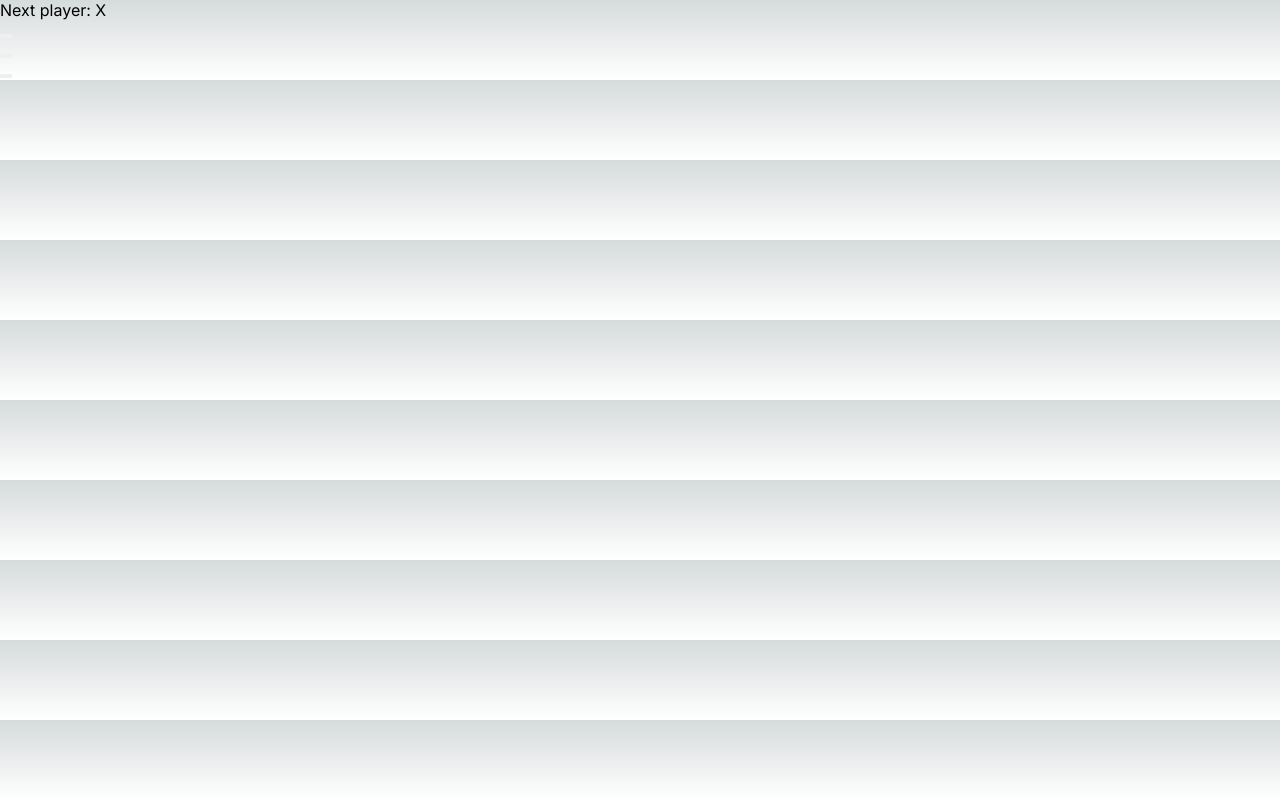
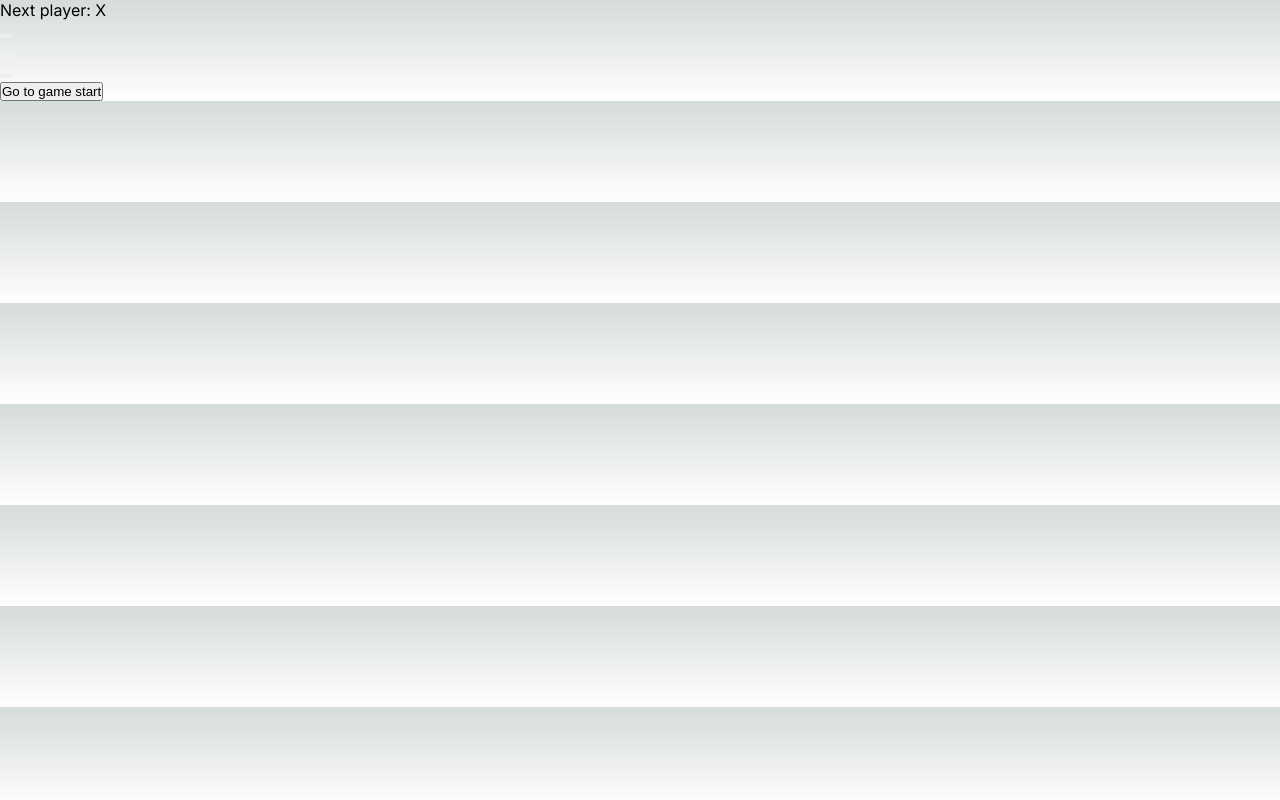
Before and after one commit to ai-biz20-sasaki/tic-tac-toe, a Next.js app: page / in a window 1280 px wide. Built offline with nearby package versions, Linux system fonts and the light colour scheme.

Commit message:
過去の手にjampする処理を追加

```diff
--- a/src/app/component/Game.tsx
+++ b/src/app/component/Game.tsx
@@ -5,12 +5,34 @@ import Board from "./Board";
 export default function Game() {
   const [xIsNext, setXIsNext] = useState(true);
   const [history, setHistory] = useState([Array(9).fill("")]);
-  const currentSquares = history[history.length - 1];
+  const [currentMove, setCurrentMove] = useState(0);
+  const currentSquares = history[currentMove];
 
   function handlePlay(nextSquares) {
-    setHistory([...history, nextSquares]);
+    const nextHistory = [...history.slice(0, currentMove + 1), nextSquares];
+    setHistory(nextHistory);
+    setCurrentMove(nextHistory.length - 1);
     setXIsNext(!xIsNext);
   }
+
+  function jumpTo(nextMove) {
+    setCurrentMove(nextMove);
+    setXIsNext(nextMove % 2 === 0);
+  }
+
+  const moves = history.map((squares, move) => {
+    let description;
+    if (move > 0) {
+      description = 'Go to move #' + move;
+    } else {
+      description = 'Go to game start';
+    }
+    return (
+      <li key={move}>
+        <button onClick={() => jumpTo(move)}>{description}</button>
+      </li>
+    )
+  })
 
   return (
     <div className="game">
@@ -18,7 +40,7 @@ export default function Game() {
         <Board xIsNext={xIsNext} squares={currentSquares} onPlay={handlePlay} />
       </div>
       <div className="game-info">
-        <ol>{/*TODO*/}</ol>
+        <ol>{moves}</ol>
       </div>
     </div>
   );
```
